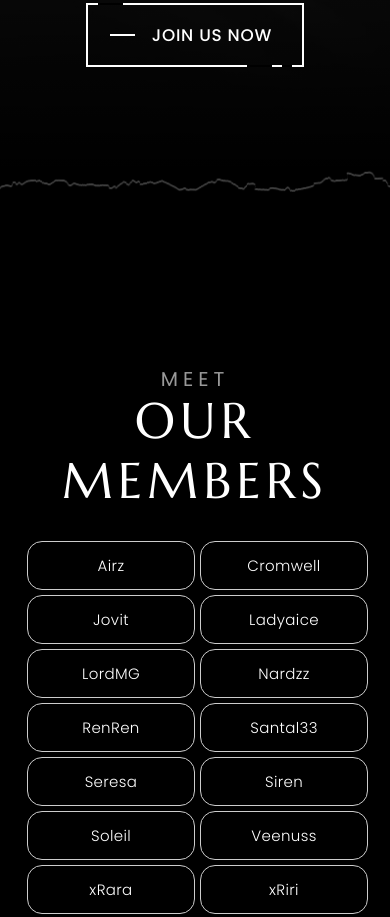
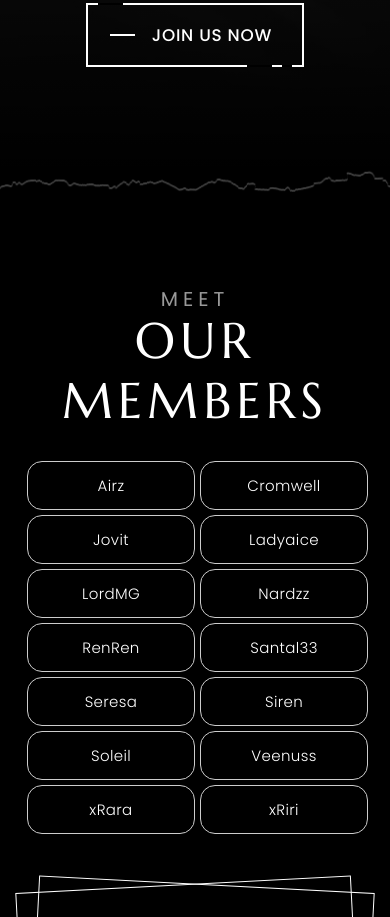
Before and after one commit to 5s-shadow-guild/shadow-guild, a plain HTML site: page index.html in a window 390 px wide. Shown: the part 1427-2344 px from the top of the page. Drawn offline with nearby package versions, Linux system fonts and the light colour scheme; a web font is replaced by a local one.

Commit message:
Add files via upload

```diff
--- a/style-media-queries.css
+++ b/style-media-queries.css
@@ -46,6 +46,9 @@
     }
     .wc-btn{
         text-align: center;
+    }
+    #team{
+        padding: 120px 15px 100px;
     }
     .team-inner .col-md-3{
         width: 50%;
```
